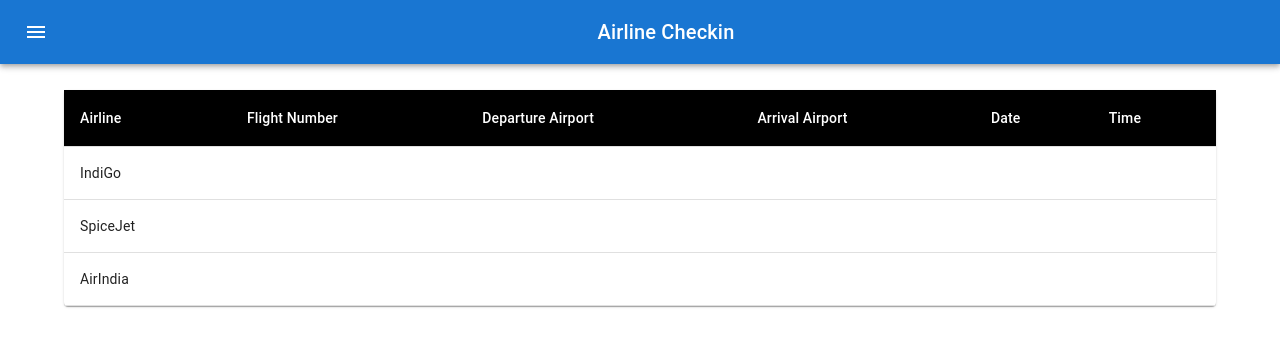
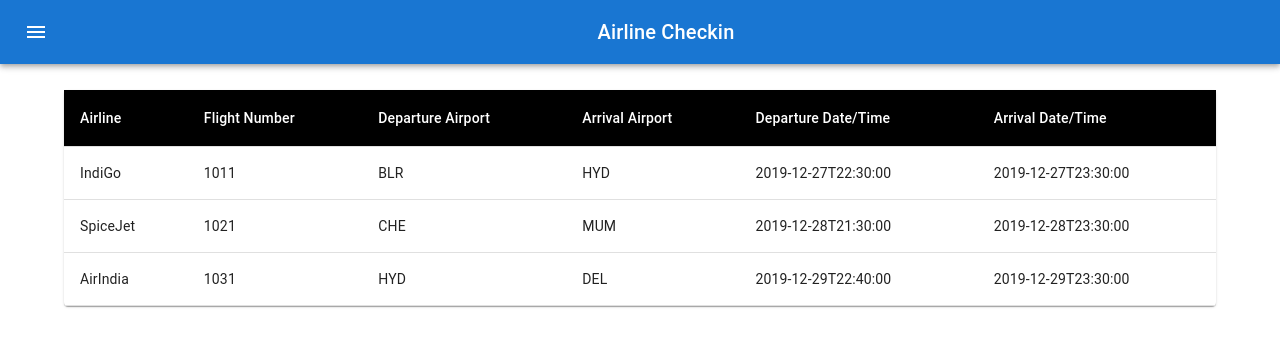
Before and after one commit to Shamim-Aktar/airlinechckin201, a React (Create React App) app: page / in a window 1280 px wide. Shown: the top 346 px of the page. Built offline with nearby package versions, Linux system fonts and the light colour scheme; data requests are answered from the project's data file.

Commit message:
filed corrected

```diff
--- a/package.json
+++ b/package.json
@@ -13,6 +13,7 @@
     "axios": "^1.5.0",
     "concurrently": "^8.2.1",
     "json-server": "^0.17.3",
+    "moment": "^2.29.4",
     "react": "^18.2.0",
     "react-dom": "^18.2.0",
     "react-scripts": "5.0.1",
--- a/src/App.js
+++ b/src/App.js
@@ -1,7 +1,7 @@
 
 import './App.css';
 import Header from './Header/Header';
-import Flight from './Header/flight/Flight';
+import Flight from './flight/Flight';
 
 function App() {
   return (
--- a/src/Header/flight/FlightDetailList.js
+++ b/src/flight/FlightDetailList.js
@@ -2,6 +2,7 @@
 import axios from 'axios';
 import { useState, useEffect } from 'react';
 import { Paper, Table, TableBody, TableCell, TableContainer, TableHead, TableRow } from "@mui/material";
+import moment from 'moment'
 // import { flightListData } from '../../data';
 
 
@@ -28,11 +29,12 @@
 
     const columns = [
         { id: 'airline', name: 'Airline' },
-        { id: 'flightnumber', name: 'Flight Number' },
-        { id: 'departure', name: 'Departure Airport' },
-        { id: 'arrival', name: 'Arrival Airport' },
-        { id: 'date', name: 'Date' },
-        { id: 'time', name: 'Time' }
+        { id: 'flightNo', name: 'Flight Number' },
+        { id: 'departureStation', name: 'Departure Airport' },
+        { id: 'arrivalStation', name: 'Arrival Airport' },
+        { id: 'departureDate', name: 'Departure Date/Time' },
+        { id: 'arrivalDate', name: 'Arrival Date/Time' },
+        // { id: 'time', name: 'Time' }
     ]
 
 
@@ -55,9 +57,14 @@
                                 return (
                                     <TableRow key={i}>
                                         {columns && columns.map((column, i) => {
-                                            console.log(row)
+
                                             let value = row[column.id];
-                                            console.log(value)
+                                            // newDate=row
+
+                                          //let  newvalue=moment(row.id.arrivalDate).format("dddd, MMMM Do YYYY, h:mm:ss a")
+                                          // let newvalue=moment().format("dddd, MMMM Do YYYY, h:mm:ss a")
+
+                                           console.log(value)
                                             return (
                                                 <TableCell key={i}>
                                                     {value}
```
Also changed, not shown: src/flight/Flight.js (renamed from src/Header/flight/Flight.js), 1 other file (tests, documents, lock files or other folders).
